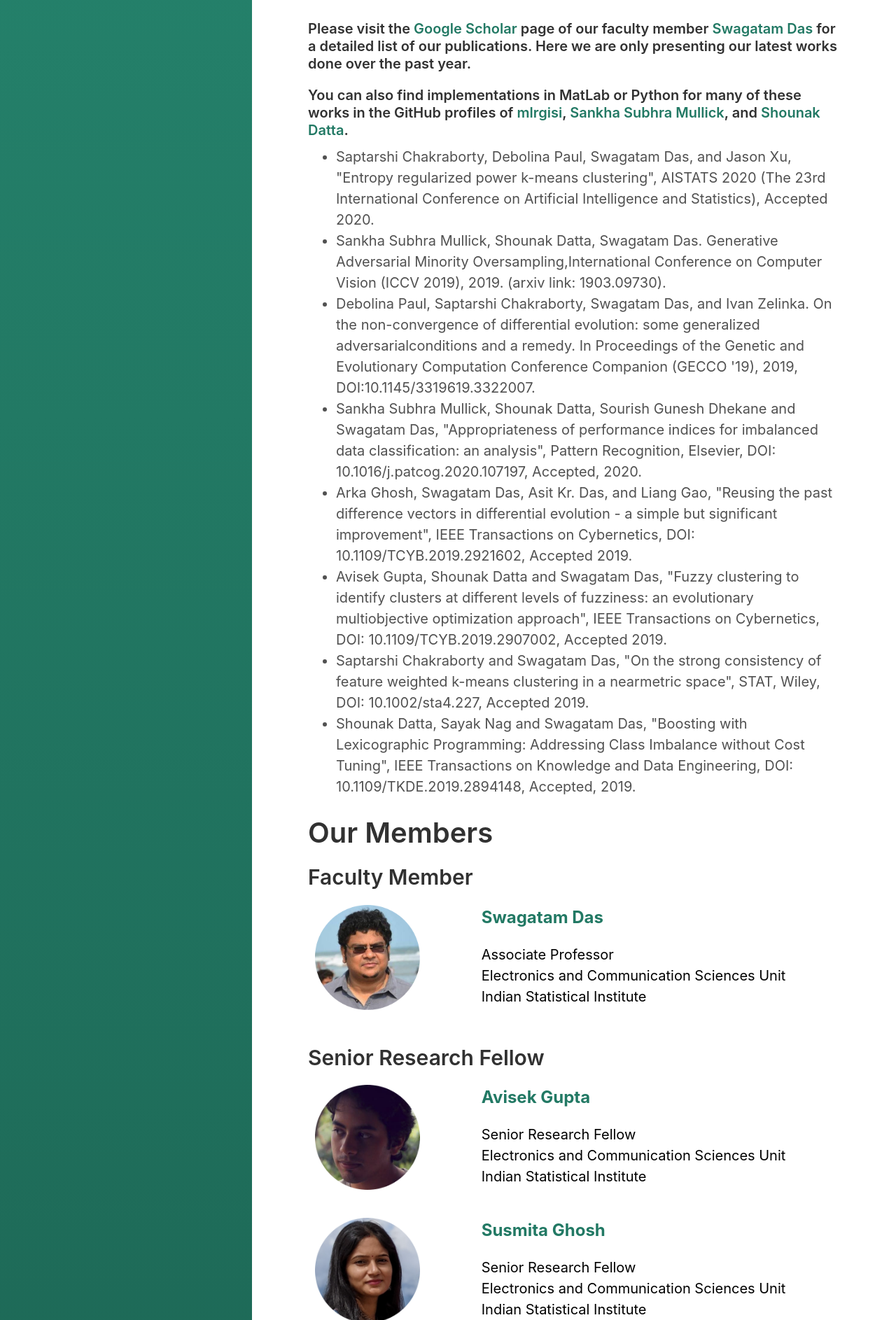
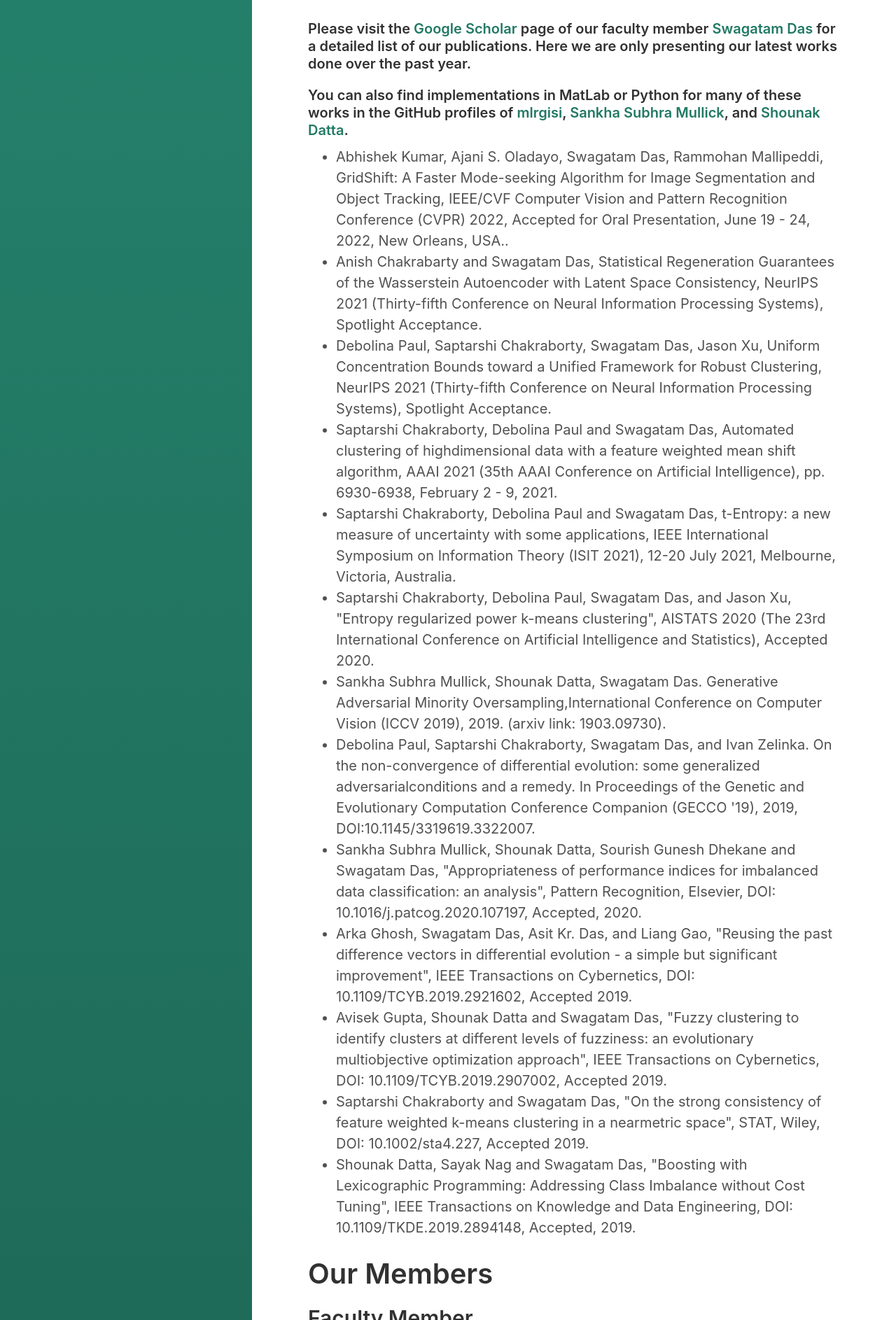
Before and after one commit to mlrgisi/mlrgisi.github.io, a Jekyll site: the page built from index.html, in a window 1280 px wide. Shown: the part 1905-3791 px from the top of the page at 70% size. Built offline with Jekyll 4.4.1, drawn with Linux system fonts in a browser that asks for light colours; the list of posts is cut into pages by our own code; a style sheet for code colours, icons or effects is not loaded; some of the changed text lies outside the part shown.

Commit message:
Update index.html

```diff
--- a/index.html
+++ b/index.html
@@ -122,6 +122,26 @@ field of Computer Vision.
 <h6>You can also find implementations in MatLab or Python for many of these works in the GitHub profiles of <a href="https://github.com/mlrgisi">mlrgisi</a>, <a
         href="https://github.com/SankhaSubhra">Sankha Subhra Mullick</a>, and <a href="https://github.com/Shounak-D">Shounak Datta</a>.</h6>
 <ul>
+    <li>
+        Abhishek Kumar, Ajani S. Oladayo, Swagatam Das, Rammohan Mallipeddi, GridShift: A Faster Mode-seeking Algorithm for Image Segmentation and Object Tracking, IEEE/CVF Computer Vision and Pattern Recognition Conference (CVPR) 2022, Accepted for Oral Presentation, June 19 - 24, 2022, New Orleans, USA..
+
+    </li>
+
+    <li>
+    Anish Chakrabarty and Swagatam Das, Statistical Regeneration Guarantees of the Wasserstein Autoencoder with Latent Space Consistency, NeurIPS 2021 (Thirty-fifth Conference on Neural Information Processing Systems), Spotlight Acceptance.
+    </li>
+
+    <li>
+    Debolina Paul, Saptarshi Chakraborty, Swagatam Das, Jason Xu, Uniform Concentration Bounds toward a Unified Framework for Robust Clustering, NeurIPS 2021 (Thirty-fifth Conference on Neural Information Processing Systems), Spotlight Acceptance.
+    </li>
+
+    <li>
+    Saptarshi Chakraborty, Debolina Paul and Swagatam Das, Automated clustering of highdimensional data with a feature weighted mean shift algorithm, AAAI 2021 (35th AAAI Conference on Artificial Intelligence), pp. 6930-6938, February 2 - 9, 2021.
+    </li>
+
+    <li>
+    Saptarshi Chakraborty, Debolina Paul and Swagatam Das, t-Entropy: a new measure of uncertainty with some applications, IEEE International Symposium on Information Theory (ISIT 2021), 12-20 July 2021, Melbourne, Victoria, Australia.
+    </li>
     <li>
         Saptarshi Chakraborty, Debolina Paul, Swagatam Das, and Jason Xu, "Entropy regularized power k-means clustering",
         AISTATS 2020 (The 23rd International Conference on Artificial Intelligence and Statistics), Accepted 2020.
```
